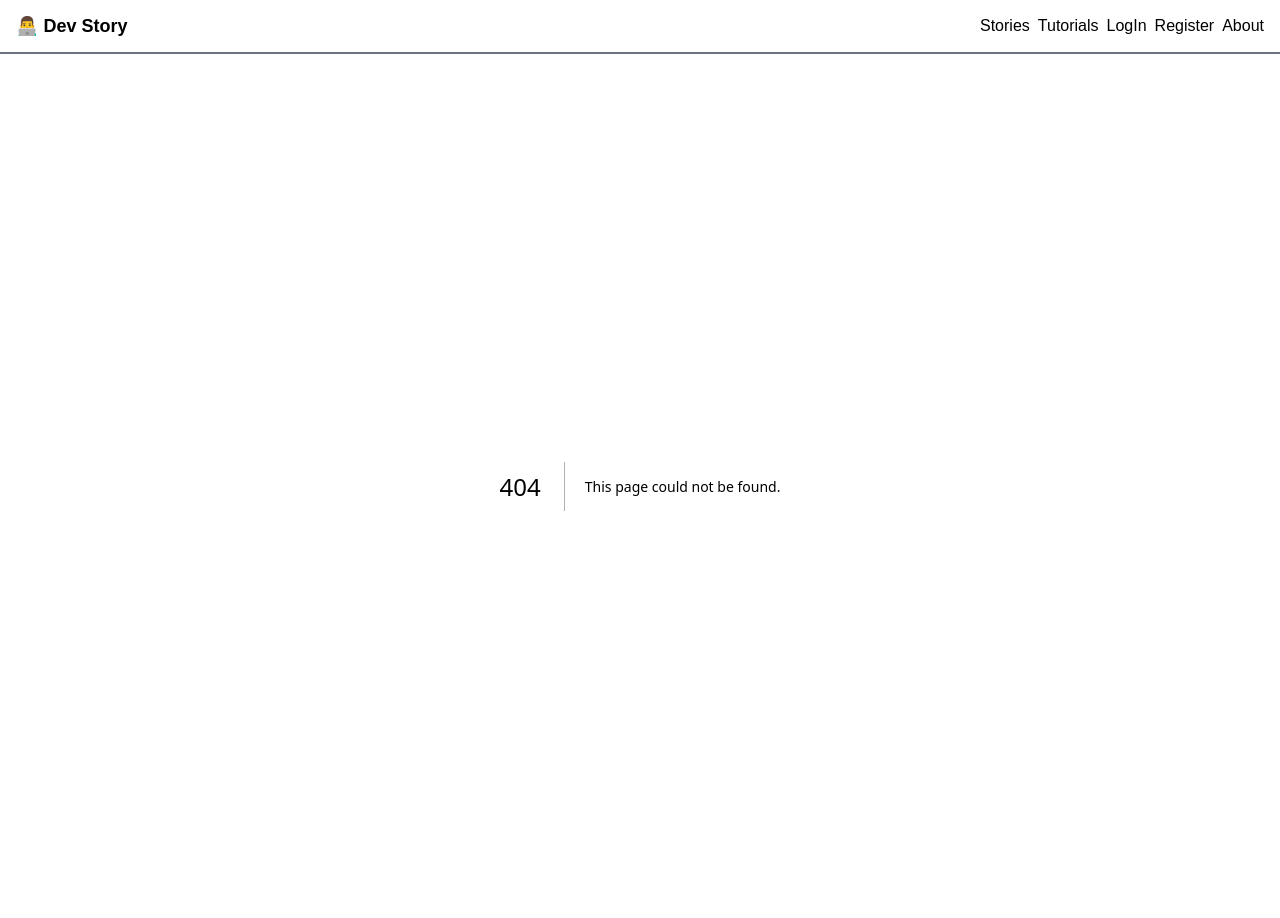
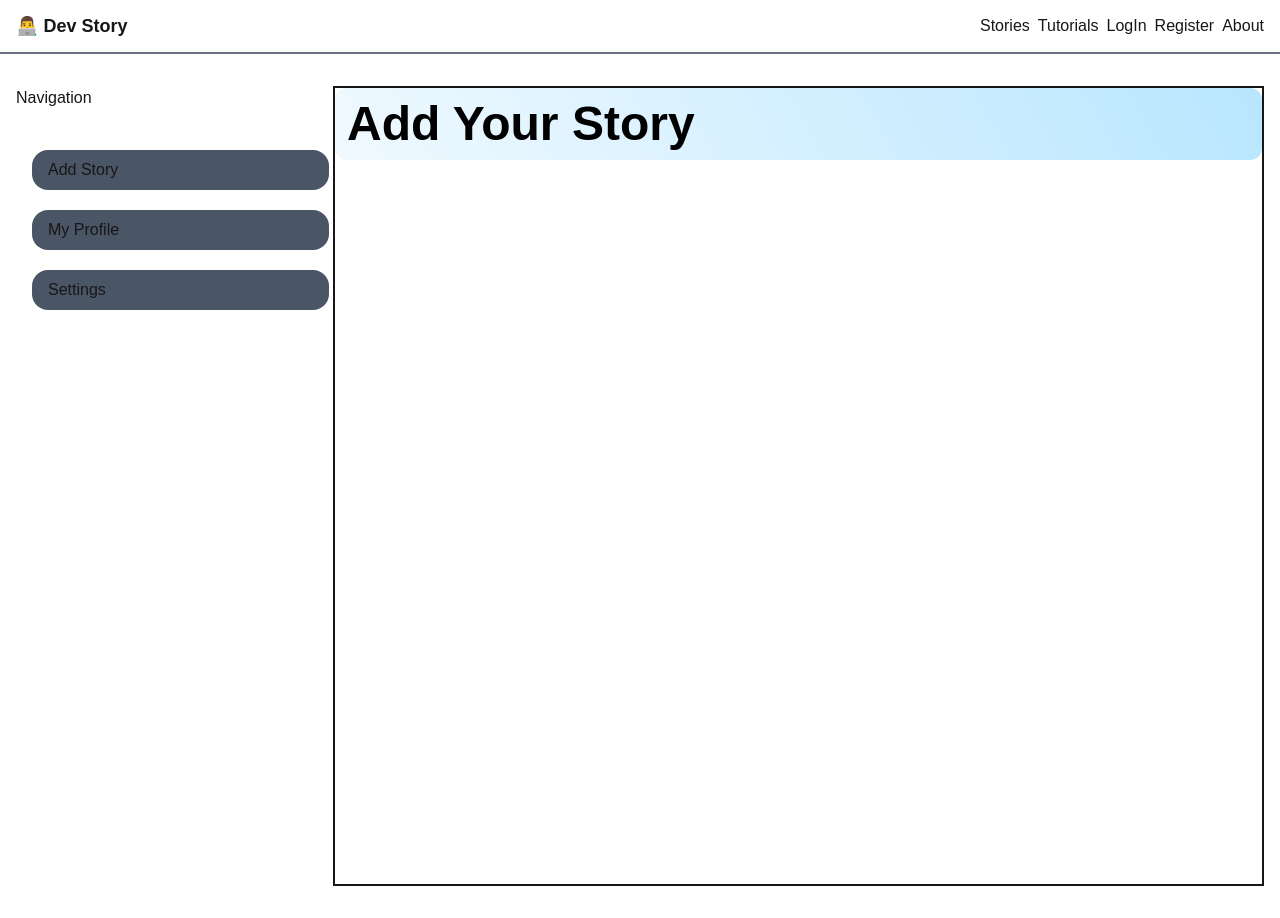
Before and after one commit to ArmanMirDeV/Dev-Story, a Next.js app: page /dashboard/add-story in a window 1280 px wide. Before the commit this address had no page. Built offline with nearby package versions, Linux system fonts and the light colour scheme.

Commit message:
create Multiple Layout in next js

```diff
--- /dev/null
+++ b/src/app/dashboard/add-story/page.jsx
@@ -0,0 +1,12 @@
+import Title from '@/components/Title'
+import React from 'react'
+
+const AddStory = () => {
+  return (
+      <div>
+          <Title>Add Your Story</Title>
+    </div>
+  )
+}
+
+export default AddStory
--- /dev/null
+++ b/src/app/dashboard/layout.jsx
@@ -0,0 +1,35 @@
+import Link from "next/link";
+import React from "react";
+
+const dashboardLayout = ({ children }) => {
+  return (
+    <div className="grid grid-cols-12 gap-5">
+      <div className="col-span-3 min-h-screen ">
+        <h2>Navigation</h2>
+        <div className="flex flex-col gap-5 mt-10 ">
+          <Link
+            className="py-2 px-4 w-full bg-gray-600 hover:bg-red-300 hover:text-black mx-4 rounded-2xl "
+            href={"/dashboard/add-story"}
+          >
+            Add Story
+          </Link>
+          <Link
+            className="py-2 px-4 w-full bg-gray-600 hover:bg-red-300 hover:text-black mx-4 rounded-2xl "
+            href={"/dashboard/my-profile"}
+          >
+            My Profile
+          </Link>
+          <Link
+            className="py-2 px-4 w-full bg-gray-600 hover:bg-red-300 hover:text-black mx-4 rounded-2xl "
+            href={"/dashboard/settings"}
+          >
+            Settings
+          </Link>
+        </div>
+      </div>
+      <div className="col-span-9 border-2 ">{children}</div>
+    </div>
+  );
+};
+
+export default dashboardLayout;
```
Also changed, not shown: src/app/(auth)/login/page.jsx (renamed from src/app/login/page.jsx), src/app/(auth)/register/page.jsx (renamed from src/app/register/page.jsx).
